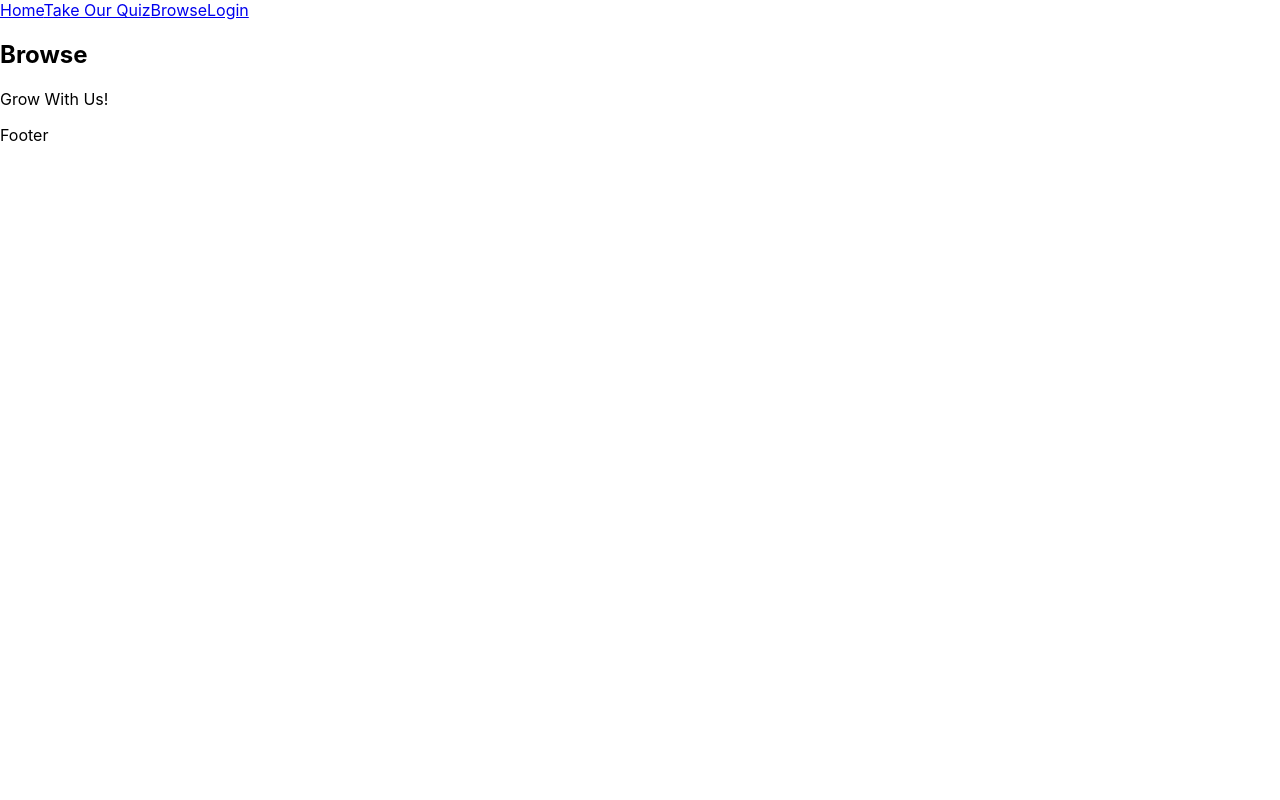
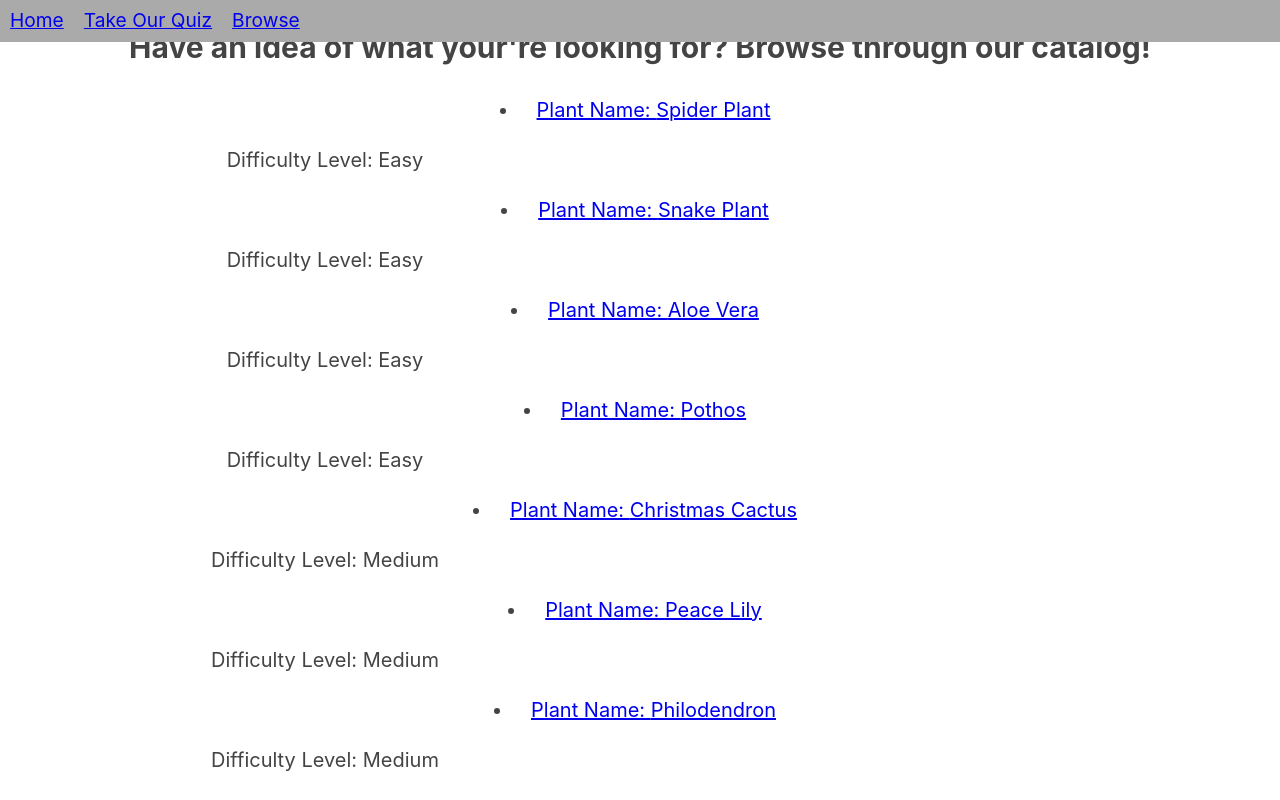
Before and after one commit to natcuya/plant-pal, a React (Create React App) app: page /browse in a window 1280 px wide. Shown: the top 800 px of the page. Built offline with nearby package versions, Linux system fonts and the light colour scheme.

Commit message:
Browse Page Draft

```diff
--- /dev/null
+++ b/src/App.css
@@ -0,0 +1,45 @@
+* {
+    box-sizing: border-box;
+  }
+
+  body {
+    font-family: "Open Sans",
+    sans-serif;
+    font-size: 20px;
+    color: #444;
+    text-align: center;
+    line-height: 1.5;
+  }
+
+  nav,
+  footer {
+    padding: 0.5% 0;
+    background-color: #aaa;
+  }
+
+  nav {
+    display: flex;
+    position: fixed;
+    top: 0;
+    left: 0;
+    right: 0;
+    z-index: 10;
+    font-size: 1.2pc;
+  }
+
+  header {
+    padding: 45px 15px;
+  }
+
+  section:nth-child(even) {
+    background-color: #ddd;
+  }
+
+  p {
+    margin-TOP: 20PX;
+    max-width: 650px;
+  }
+
+  p + p {
+    margin-top: 15px;
+  }
--- a/src/App.js
+++ b/src/App.js
@@ -7,7 +7,7 @@ import QuestionList from './QuestionList'
 import BrowsePage from './BrowsePage'
 import QuizList from './QuizList'
 import QuizQuestion from './dummy-store/QuizQuestion'
-
+import './App.css'
 
 
 export default class App extends Component {
--- a/src/BrowsePage.js
+++ b/src/BrowsePage.js
@@ -1,18 +1,29 @@
 import React, { Component } from 'react'
 import { Link } from 'react-router-dom'
 import Content from './Content'
+import QuizQuestion from './dummy-store/BrowseData'
+import BrowseData from './dummy-store/BrowseData'
+
 
 export default class BrowsePage extends React.Component {
+    static defaultProps = {
+        plant: [],
+      }
+
     render() {
+        const plant = BrowseData.plant
         return (
-          <Content className='BrowsePage'>
-            <h2>Browse</h2>
-            <p>Grow With Us!</p>
-
-            <p>
-
-            </p>
-          </Content>
+        <section className="BrowsPage">
+            <h2>
+            Have an idea of what your're looking for?
+            Browse through our catalog!
+            </h2>
+         {plant.map(plant =>
+         <li key={plant.id} value= {plant.id}>
+              <Link to={`/plant`}> Plant Name: {plant.name}</Link>
+             <p>Difficulty Level: {plant.type}</p>
+         </li>)}
+         </section>
         )
-      }
     }
+}
--- /dev/null
+++ b/src/Nav.css
@@ -0,0 +1,15 @@
+nav {
+    display: flex;
+    position: fixed;
+    top: 0;
+    padding: 1% 0;
+    background-color: #aaa;
+    left: 0;
+    right: 0;
+    z-index: 10;
+    font-size: 1.2pc;
+  }
+
+  a {
+    PADDING: 10PX;
+  }
--- a/src/Nav.js
+++ b/src/Nav.js
@@ -1,5 +1,6 @@
 import React, { Component } from 'react'
 import Content from './Content'
+import './Nav.css'
 export default class Nav extends Component {
     render() {
       return (
@@ -13,9 +14,6 @@ export default class Nav extends Component {
           <a href='/browse'>
             Browse
           </a>
-          <a href='/login'>
-            Login
-          </a>
         </Content>
       )
     }
--- /dev/null
+++ b/src/dummy-store/BrowseData.js
@@ -0,0 +1,54 @@
+export default {
+    "plant": [
+        {
+        name: "Spider Plant",
+        type: "Easy",
+        id: 1
+        },
+        {
+        name: "Snake Plant",
+        type: "Easy",
+        id: 2
+        },
+        {
+        name: "Aloe Vera",
+        type: "Easy",
+        id: 3
+        },
+        {
+         name: "Pothos",
+        type: "Easy",
+        id: 4
+         },
+         {
+          name: "Christmas Cactus",
+          type: "Medium",
+          id: 5
+           },
+           {
+           name: "Peace Lily",
+           type: "Medium",
+           id: 6
+            },
+            {
+          name: "Philodendron",
+          type: "Medium",
+           id: 7
+            },
+            {
+           name: "Croton",
+           type: "Hard",
+           id: 8
+             },
+            {
+            name: "Anthurium",
+            type: "Hard",
+            id: 9
+            },
+            {
+                name: "Venus Fly Trap",
+                type: "Hard",
+                id: 10
+                }
+    ],
+    }
```
